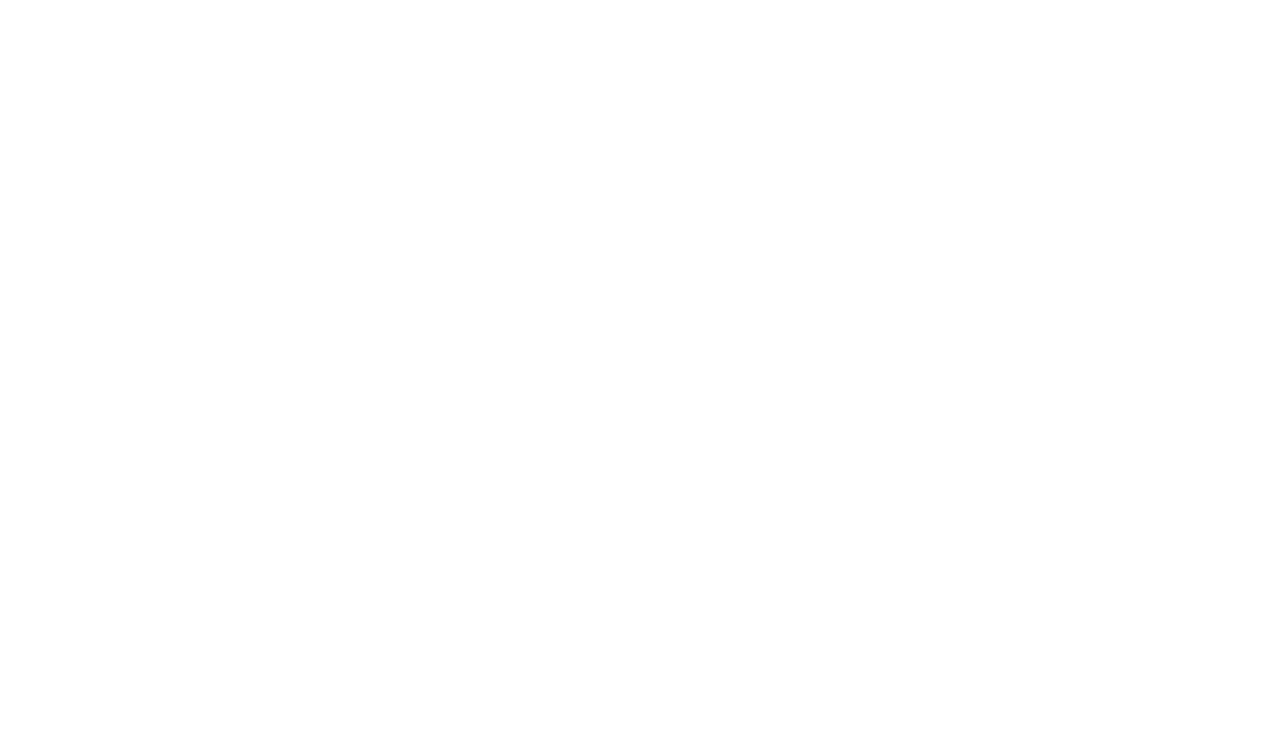
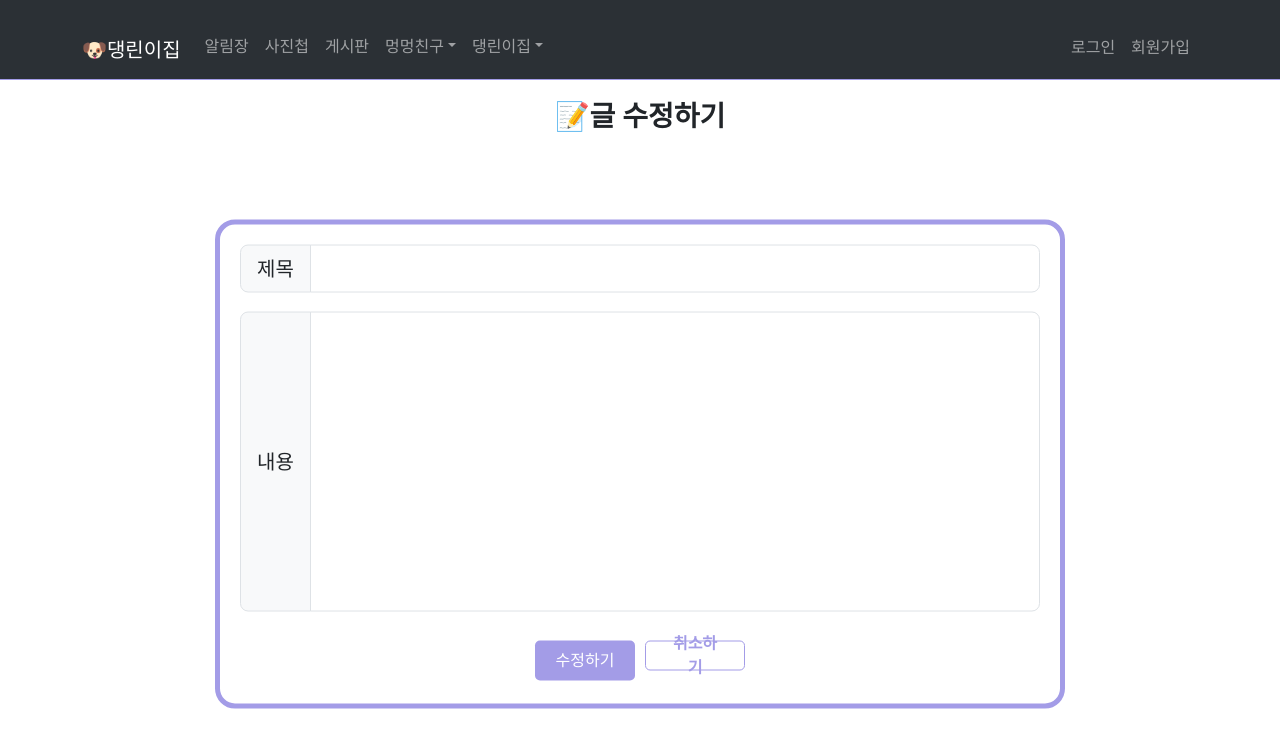
Before and after one commit to xooxpeak/React_Puppy, a React (Create React App) app: page /editBoard/1 in a window 1280 px wide. Before the commit this address had no page. Shown: the top 748 px of the page. Built offline with nearby package versions, Linux system fonts and the light colour scheme; no server answers; a web font is replaced by a local one.

Commit message:
[Feat] 게시글 수정 기능 구현

```diff
--- a/src/App.js
+++ b/src/App.js
@@ -13,6 +13,7 @@
 import Board from './pages/Board';
 import BoardView from './pages/BoardView';
 import CreatBoard from './pages/CreateBoard';
+import EditBoard from './pages/EditBoard';
 import Follow from './pages/Follow';
 import Login from './pages/Login';
 import Register from './pages/Register';
@@ -36,6 +37,7 @@
               <Route path='/board' element={<Board/>}></Route>
               <Route exact path='/boardView/:id' element={<BoardView/>}></Route>
               <Route path='/createBoard' element={<CreatBoard/>}></Route>
+              <Route exact path='/editBoard/:id' element={<EditBoard/>}></Route>
               <Route path='/createNote' element={<CreateNote/>}></Route>
               <Route path='/follow' element={<Follow/>}></Route>
               <Route path='/login' element={<Login/>}></Route>
--- a/src/pages/BoardView.js
+++ b/src/pages/BoardView.js
@@ -93,9 +93,9 @@
 
 
     // 게시글 수정 페이지로 이동
-    let edit = () => {
-        // navigate(`/edit/${id}`);
-        navigate(`/edit?id=${id}`)
+    let edit = (id) => {
+        console.log(id);
+        navigate(`/editBoard/${id}`);
     };
 
 
@@ -165,7 +165,7 @@
                             {/* 작성자인 경우에만 수정 및 삭제 버튼 표시 */}
                             {isAuthor && (
                                 <div className="edit-del-button-container">
-                                    <button className="board-view-edit-btn" onClick={edit}>수정</button>
+                                    <button className="board-view-edit-btn" onClick={() => edit(board.id)}>수정</button>
                                     <span className="button-gap"></span>
                                     <button className="board-view-delete-btn" onClick={del}>삭제</button>
                                 </div>
--- /dev/null
+++ b/src/pages/EditBoard.js
@@ -0,0 +1,139 @@
+import React, { useState, useEffect } from "react";
+import axios from "axios";
+import Nav2 from "../components/Nav2";
+import { useCookies } from "react-cookie";
+import { useParams, useNavigate } from "react-router-dom";
+
+
+let EditBoard = () => {
+  let { id } = useParams();
+
+  let [formData, setFormData] = useState({
+    title: "",
+    content: "",
+  });
+
+  const [loading, setLoading] = useState(true);
+
+  // 쿠키 가져오기
+  let [cookies] = useCookies(["accessToken"]);
+  let navigate = useNavigate();
+
+  // 서버로부터 해당 게시글 정보를 가져옴
+  useEffect(() => {
+    axios.get(`http://localhost:8082/api/v1/auth/n/board?id=${id}`, {
+      headers: {
+        Authorization: `Bearer ${cookies.accessToken}`,
+      },
+    })
+      .then((res) => {
+        const board = res.data;
+        console.log(board);
+        setFormData({
+          title: board.title || "",
+          content: board.content || "",
+        });
+        setLoading(false);
+      })
+      .catch((error) => {
+        console.error("Error: ", error);
+        setLoading(false);
+      });
+  }, [id, cookies.accessToken]);
+
+  let handleChange = (e) => {
+    const { name, value } = e.target;
+    setFormData((prevFormData) => ({
+        ...prevFormData,
+        [name]: value,
+      }));
+  };
+
+  let handleSubmit = (e) => {
+    e.preventDefault();
+    // 수정된 게시글을 서버에 보냄
+    axios
+      .put(
+        `http://localhost:8082/api/v1/auth/n/updateBoard?id=${id}`, formData, {
+          headers: {
+            Authorization: `Bearer ${cookies.accessToken}`,
+          },
+        }
+      )
+      .then((res) => {
+        console.log("게시글이 성공적으로 수정되었습니다:", res.data);
+        alert("게시글이 성공적으로 수정되었습니다!")
+        navigate("/board");
+      })
+      .catch((error) => {
+        console.error("Error: ", error);
+      });
+  };
+
+  const { title, content } = formData;
+
+  if (loading) {
+    return <div>Loading...</div>;
+  }
+
+  return (
+    <>
+      <div>
+        <Nav2 />
+      </div>
+      <h3 style={{ textAlign: "center", marginTop: "20px" }}>
+        <strong>📝글 수정하기</strong>
+      </h3>
+
+      <div className="board-form-container">
+        <form className="board-form" onSubmit={handleSubmit}>
+          <div className="form-group mb-3">
+            <div className="input-group flex-nowrap input-group-lg">
+              <span className="input-group-text" id="addon-wrapping">
+                제목
+              </span>
+              <input
+                type="text"
+                className="form-control"
+                name="title"
+                value={title}
+                onChange={handleChange}
+                required
+              />
+            </div>
+          </div>
+          <div className="form-group mb-3">
+            <div className="input-group input-group-lg">
+              <span className="input-group-text">내용</span>
+              <textarea
+                className="form-control"
+                rows="3"
+                name="content"
+                value={content}
+                onChange={handleChange}
+                style={{ resize: "none", fontSize: "15px" }}
+                required
+              />
+            </div>
+          </div>
+          <div className="form-group d-grid gap-2 d-md-flex justify-content-md-end">
+            <div className="form-group button-group">
+              <button type="submit" className="saveBtn">
+                수정하기
+              </button>
+              <button
+                type="button"
+                className="listBtn"
+                onClick={() => (window.location.href = "/Board")}
+              >
+                취소하기
+              </button>
+            </div>
+          </div>
+        </form>
+      </div>
+    </>
+  );
+};
+
+export default EditBoard;
```
